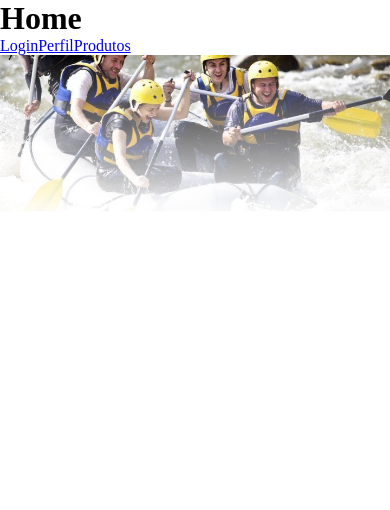
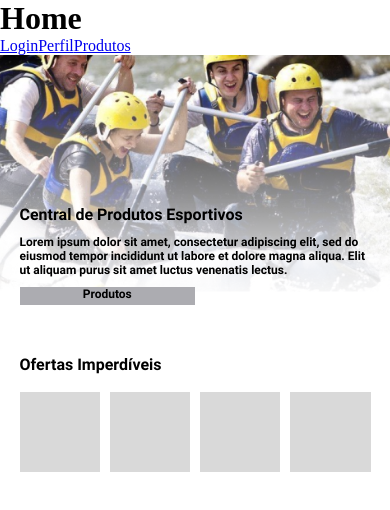
Before and after one commit to LucasGontijoCPE/ProjetoCPE, a React (Create React App) app in the folder grupo6/: page /home in a window 390 px wide. Shown: the top 510 px of the page. Built offline with nearby package versions, Linux system fonts and the light colour scheme.

Commit message:
Página Home Finalizada
Finalização da página home responsiva

```diff
--- a/grupo6/src/Pages/Home/Home.css
+++ b/grupo6/src/Pages/Home/Home.css
@@ -7,7 +7,7 @@
 
 .textos{
     font-family: Roboto;
-    font-size: 20px;
+
 }
 
 .Blocos{
@@ -15,20 +15,100 @@
     flex-direction: column;
     width: 100%;
     height: auto;
-    padding: 0 10%;
+    padding-left: 10%;
+    padding-right: 10%;
 }
 
 .bl1{
-    height:954px;
+    height: 650px;;
+    max-height: 954px;
+    min-height: 250px;
+    width: 100%;
     background-image: url(/public/imagens/mascara.png);
-    background-size:contain;
+    background-size:cover;
     background-repeat: no-repeat;
     background-color: #ffffff;
     background-position: center;
     background-position-y: top;
+    display: flex;
+    flex-direction: column;
+    justify-content: flex-end;
+    padding-bottom: 5%;
+    margin-bottom: 50px;
 
 }
 
-.bl2{
+.bl1-linha{
+    display: flex;
+    width: 100%;
+    height: auto;
+}
+
+.texto-produtos{
+    display: flex;
+    flex-direction: column;
+    max-height: 50%;
+    height: 250px;
+    justify-content: space-between;
+    width: 60%;
+    text-align:left;
+}
+
+.texto-produtos h2{
+    font-size: 22px;
+}
+
+.texto-produtos p{
+    font-size: 16px;
+}
+
+.Produtosbtn{
+    background-color: #ACACB1;
+    width: 200px;
+    height: 30px;
+    font-size: 20px;
+    text-decoration: none;
+    color: black;
+    text-align: center;
+}
+
+.ofertas{
     height: 574.92px;
 }
+
+.ofertas{
+ display: flex;
+ flex-direction: column;
+}
+
+.ofertas h2{
+    font-size: 22px;
+    margin-bottom: 5%;
+}
+
+.vitrineOfertas{
+    display: flex;
+    flex-direction: row;
+    width: 100%;
+    height: auto;
+    justify-content: space-between;
+
+}
+
+.produtosOfertas{
+    background-color: #D9d9d9;
+    width: 23%;
+    padding-top: 23%;
+}
+
+@media(max-width:650px) {
+    .Blocos{padding-left: 5%;padding-right: 5%;}
+    .bl1{padding-bottom: 0;}
+    .texto-produtos{height: 100px; width: 100%;}
+    .texto-produtos p{font-size: 12px;}
+    .texto-produtos h2{font-size: 16px;}
+    .ofertas h2{font-size: 16px;}
+    .Produtosbtn{font-size: 12px; height: 18px; width: 50%;}
+
+    .bl1{height: auto;}
+}
--- a/grupo6/src/Pages/Home/Home.js
+++ b/grupo6/src/Pages/Home/Home.js
@@ -14,10 +14,23 @@ function Home() {
         <Link to="produtos">Produtos</Link>
 
         <div className='Blocos bl1'>
-
+            <div className='bl1-linha'>
+                <div className='texto-produtos'>
+                    <h2 className='textos'>Central de Produtos Esportivos</h2>
+                    <p className='textos desktop'>Lorem ipsum dolor sit amet, consectetur adipiscing elit, sed do eiusmod tempor incididunt
+                    ut labore et dolore magna aliqua.  Elit ut aliquam purus sit amet luctus venenatis lectus. </p>
+                    <Link to="produtos" className='Produtosbtn textos'>Produtos</Link>
+                </div>
+            </div>
         </div>
-        <div className='Blocos bl2'>
-
+        <div className='Blocos ofertas'>
+            <h2 className='textos'>Ofertas Imperdíveis</h2>
+            <div className='vitrineOfertas'>
+                <div className='produtosOfertas'></div>
+                <div className='produtosOfertas'></div>
+                <div className='produtosOfertas'></div>
+                <div className='produtosOfertas'></div>
+            </div>
         </div>
 
 
```
